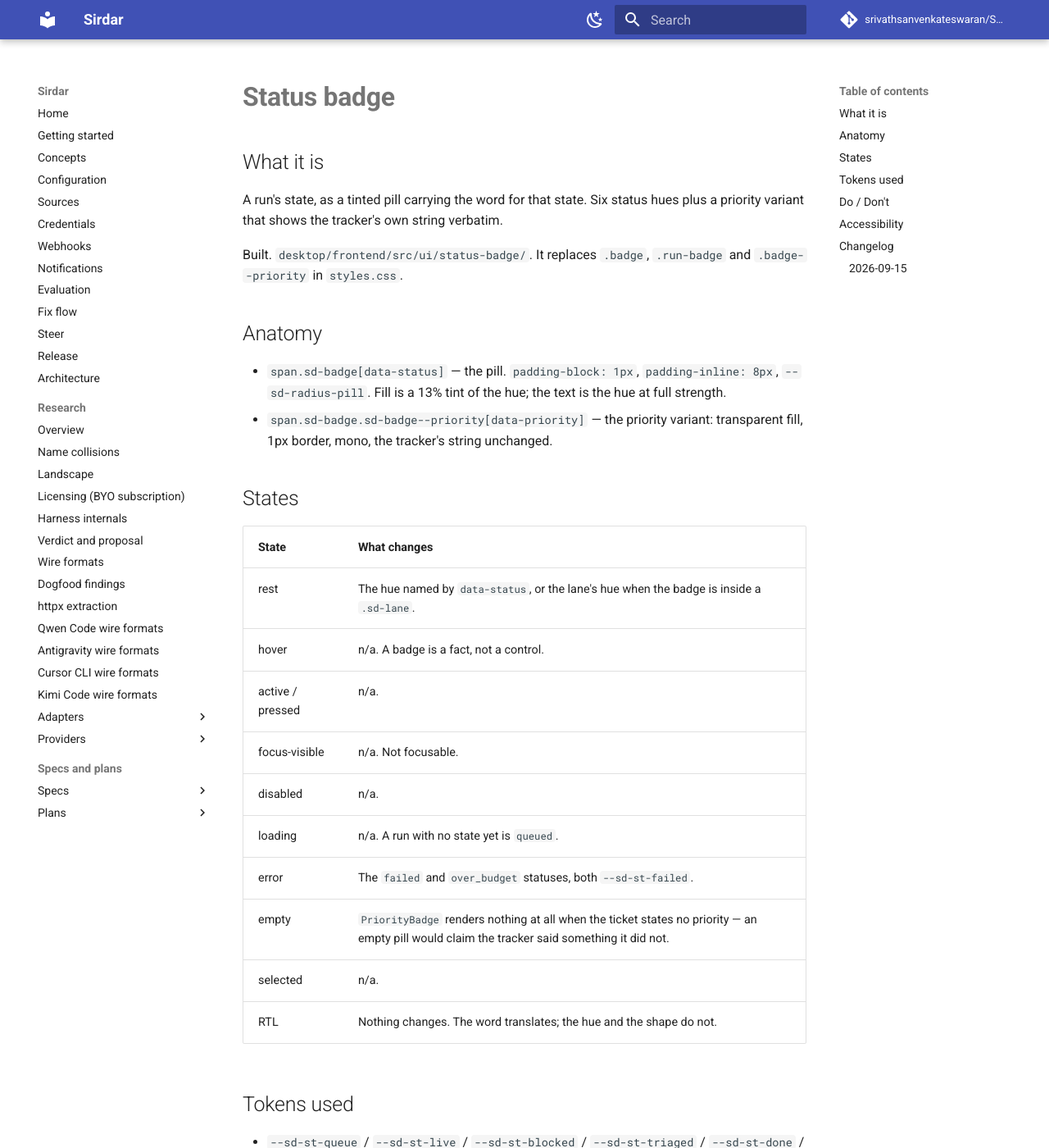
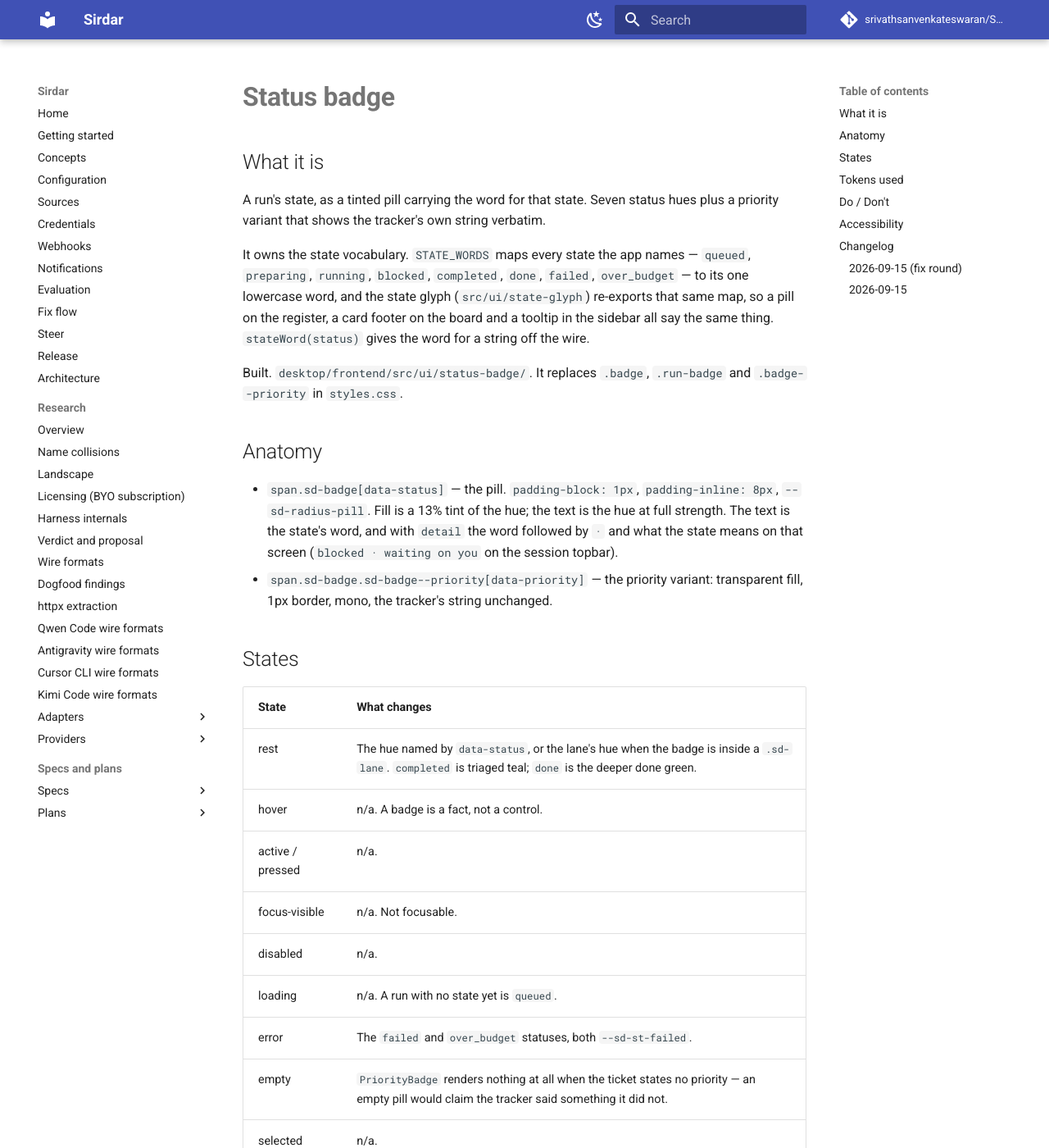
Before and after one commit to srivathsanvenkateswaran/Sirdar, an MkDocs documentation site: the page built from docs/design/library/status-badge/SPEC.md, in a window 1280 px wide and 1400 px high. Shown: the whole window at 82% size. Built offline with MkDocs 1.6.1 and Material for MkDocs 9.7.7, drawn with Linux system fonts in a browser that asks for light colours; comment, search, counter and statistics services are not loaded; some of the changed text lies outside the part shown.

Commit message:
status-badge: one lowercase state vocabulary shared with the state glyph
STATE_WORDS lives in ui/status-badge and state-glyph re-exports it, so a
pill, a card footer and a tooltip say the same word. The words are the
mocks' lowercase ones; blocked no longer reads "Needs input", and done
joins the states with its own hue. A screen adds what a state means there
with detail (the session says "blocked · waiting on you"); children is only
a translation. STATUS_WORDS stays as an alias until the Library page
switches.

```diff
--- a/desktop/frontend/src/ui/status-badge/StatusBadge.css
+++ b/desktop/frontend/src/ui/status-badge/StatusBadge.css
@@ -1,5 +1,5 @@
 /*
- * Status badge. Six hues, each with its word. The fill is a tint of the hue so
+ * Status badge. Seven hues, each with its word. The fill is a tint of the hue so
  * the badge reads at a glance; the text is the hue at full strength, which is
  * what clears 4.5:1.
  */
@@ -31,6 +31,7 @@
 .sd-badge[data-status='running'] { --sd-badge-hue: var(--sd-st-live); }
 .sd-badge[data-status='blocked'] { --sd-badge-hue: var(--sd-st-blocked); }
 .sd-badge[data-status='completed'] { --sd-badge-hue: var(--sd-st-triaged); }
+.sd-badge[data-status='done'] { --sd-badge-hue: var(--sd-st-done); }
 .sd-badge[data-status='failed'],
 .sd-badge[data-status='over_budget'] { --sd-badge-hue: var(--sd-st-failed); }
 
--- a/docs/design/library/status-badge/SPEC.md
+++ b/docs/design/library/status-badge/SPEC.md
@@ -7,8 +7,15 @@
 
 ## What it is
 
-A run's state, as a tinted pill carrying the word for that state. Six status
+A run's state, as a tinted pill carrying the word for that state. Seven status
 hues plus a priority variant that shows the tracker's own string verbatim.
+
+It owns the state vocabulary. `STATE_WORDS` maps every state the app names —
+`queued`, `preparing`, `running`, `blocked`, `completed`, `done`, `failed`,
+`over_budget` — to its one lowercase word, and the state glyph
+(`src/ui/state-glyph`) re-exports that same map, so a pill on the register, a
+card footer on the board and a tooltip in the sidebar all say the same thing.
+`stateWord(status)` gives the word for a string off the wire.
 
 Built. `desktop/frontend/src/ui/status-badge/`. It replaces `.badge`,
 `.run-badge` and `.badge--priority` in `styles.css`.
@@ -17,7 +24,9 @@ Built. `desktop/frontend/src/ui/status-badge/`. It replaces `.badge`,
 
 - `span.sd-badge[data-status]` — the pill. `padding-block: 1px`,
   `padding-inline: 8px`, `--sd-radius-pill`. Fill is a 13% tint of the hue;
-  the text is the hue at full strength.
+  the text is the hue at full strength. The text is the state's word, and with
+  `detail` the word followed by ` · ` and what the state means on that screen
+  (`blocked · waiting on you` on the session topbar).
 - `span.sd-badge.sd-badge--priority[data-priority]` — the priority variant:
   transparent fill, 1px border, mono, the tracker's string unchanged.
 
@@ -25,7 +34,7 @@ Built. `desktop/frontend/src/ui/status-badge/`. It replaces `.badge`,
 
 | State | What changes |
 |---|---|
-| rest | The hue named by `data-status`, or the lane's hue when the badge is inside a `.sd-lane`. |
+| rest | The hue named by `data-status`, or the lane's hue when the badge is inside a `.sd-lane`. `completed` is triaged teal; `done` is the deeper done green. |
 | hover | n/a. A badge is a fact, not a control. |
 | active / pressed | n/a. |
 | focus-visible | n/a. Not focusable. |
@@ -38,7 +47,7 @@ Built. `desktop/frontend/src/ui/status-badge/`. It replaces `.badge`,
 
 ## Tokens used
 
-- `--sd-st-queue` / `--sd-st-live` / `--sd-st-blocked` / `--sd-st-triaged` / `--sd-st-done` / `--sd-st-failed` — the six hues
+- `--sd-st-queue` / `--sd-st-live` / `--sd-st-blocked` / `--sd-st-triaged` / `--sd-st-done` / `--sd-st-failed` — the six hues over seven states
 - `--sd-rule-strong` / `--sd-ink-2` — the priority variant's border and text
 - `--sd-radius-pill` — the shape
 - `--sd-space-2` — the inline padding
@@ -47,13 +56,18 @@ Built. `desktop/frontend/src/ui/status-badge/`. It replaces `.badge`,
 
 ## Do / Don't
 
-- **Do** ship the word with the hue, always. `STATUS_WORDS` is part of the
+- **Do** ship the word with the hue, always. `STATE_WORDS` is part of the
   component for that reason: the badge cannot be rendered without it.
 - **Don't** paint a status word on `--sd-sunk`. `--sd-st-blocked` is 4.43:1
   there against 4.84:1 on paper — the one pair in the token file that does not
   clear 4.5 on all three grounds. Lane wells are sunk; the cards inside them
   are surface, which is where badges live.
-- **Do** say what the state means to a reader: "Needs input", not "Blocked".
+- **Do** use the map's word on every screen. A screen that wants to say what
+  the state means there adds it after the word with `detail`; it does not
+  rename the state. `children` is for a translation of the word and nothing
+  else.
+- **Don't** invent a word for a state in a screen. A state the map lacks is
+  added to the map, where the glyph picks it up too.
 - **Don't** map the tracker's priority onto a scale of your own. Trackers
   disagree about whether the top is P1, Highest or Blocker, and a mapping hides
   what the ticket says.
@@ -71,6 +85,13 @@ Reduced motion: nothing moves.
 
 ## Changelog
 
+### 2026-09-15 (fix round)
+Owns the vocabulary. `STATE_WORDS` replaces the capitalised `STATUS_WORDS`
+(kept as an alias for the Library page); the words are the mocks' lowercase
+ones, `blocked` no longer reads "Needs input", and `done` joins the states with
+its own hue. `detail` appends what a state means on one screen; `stateWord()`
+resolves a status string. The state glyph reads this map instead of its own.
+
 ### 2026-09-15
 Added. Initial spec from `styles.css` `.badge`. Radius moves 2px to
 `--sd-radius-pill`; the hues deepen to the `--sd-st-*` values so each clears
```
Also changed, not shown: desktop/frontend/src/ui/state-glyph/SPEC.md (+8 -1 lines), desktop/frontend/src/ui/status-badge/SPEC.md (+27 -6 lines), docs/design/library/state-glyph/SPEC.md (+8 -1 lines), 6 other files.
